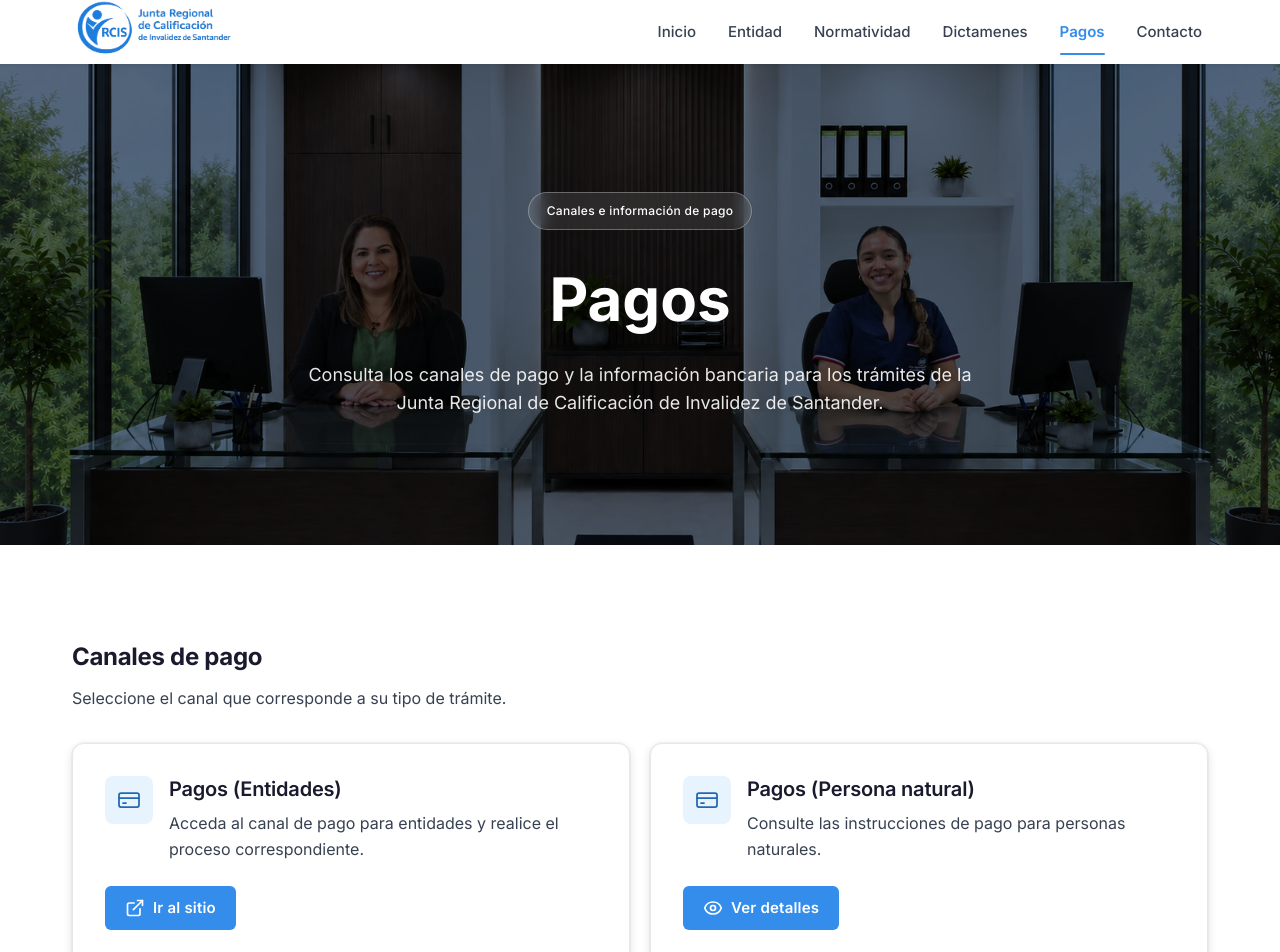
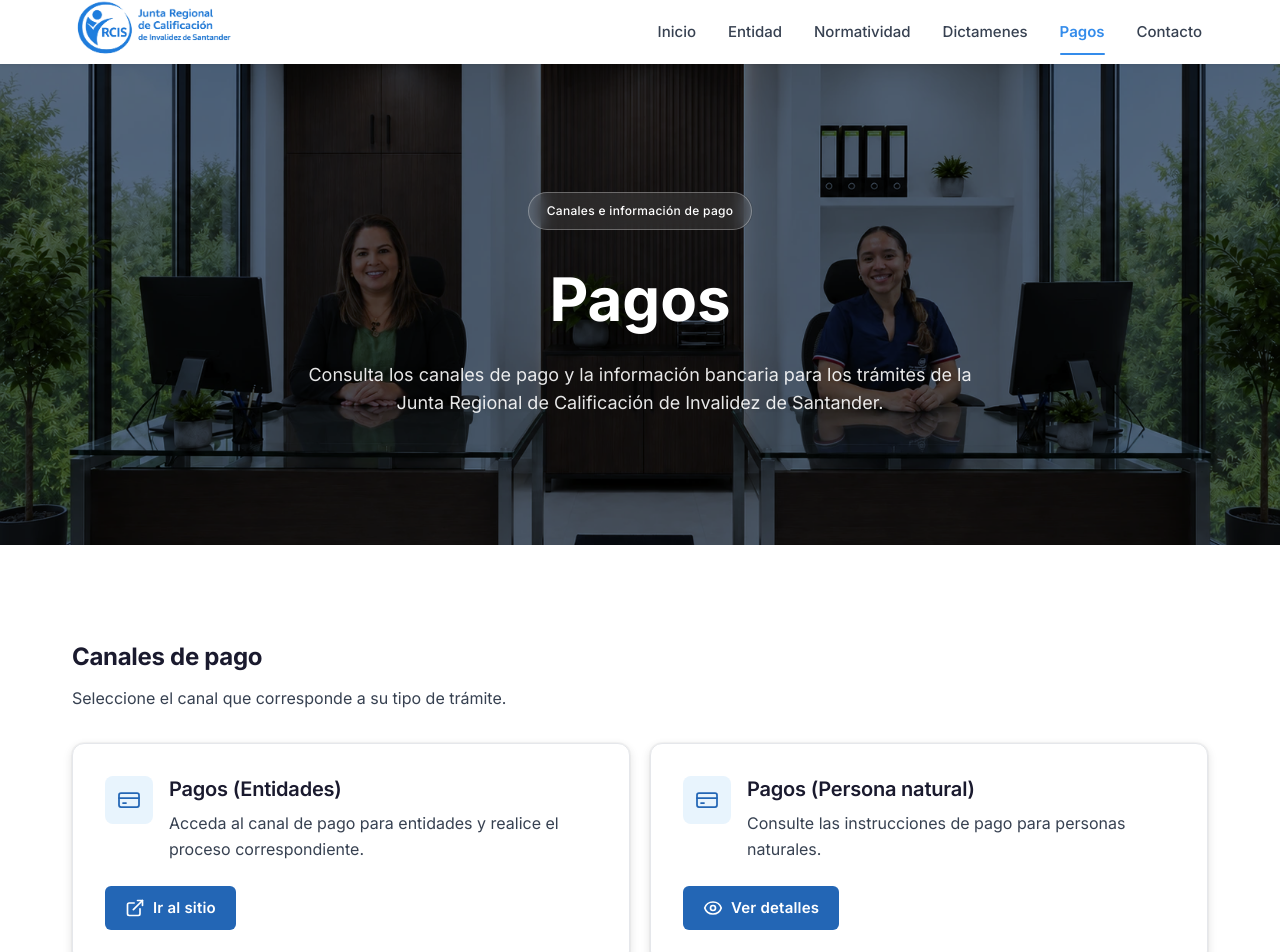
Before and after one commit to gabrielurgomez/junta-web, a Next.js app: page /pagos in a window 1280 px wide. Shown: the top 952 px of the page. Built offline with nearby package versions, Linux system fonts and the light colour scheme.

Commit message:
comments

```diff
--- a/src/app/components/CanalesPago.client.tsx
+++ b/src/app/components/CanalesPago.client.tsx
@@ -106,7 +106,7 @@ const CanalesPagoClient = () => {
     useState(false);
 
   const clasesAccion =
-    "bg-primary-400 hover:bg-primary-500 focus-visible:ring-primary-400/30 inline-flex min-h-11 w-full items-center justify-center gap-2 rounded-md px-5 py-3 text-[0.9375rem] leading-tight font-semibold tracking-[0.2px] text-white transition-all duration-200 focus-visible:ring-3 focus-visible:outline-none sm:w-auto";
+    "bg-primary-600 hover:bg-primary-700 focus-visible:outline-primary-700 inline-flex min-h-11 w-full items-center justify-center gap-2 rounded-md px-5 py-3 text-[0.9375rem] leading-tight font-semibold tracking-[0.2px] text-white transition-all duration-200 focus-visible:outline-2 focus-visible:outline-offset-2 sm:w-auto";
 
   return (
     <>
--- a/src/app/components/ModalDetallesPagoPersonaNatural.tsx
+++ b/src/app/components/ModalDetallesPagoPersonaNatural.tsx
@@ -66,7 +66,7 @@ const DetallesPagoPersonaNatural = ({
         <button
           type="button"
           onClick={onClose}
-          className="border-primary-400 text-primary-700 hover:bg-primary-50 focus-visible:ring-primary-400/30 min-h-11 w-full rounded-md border px-5 py-3 text-sm font-semibold transition-colors focus-visible:ring-3 focus-visible:outline-none sm:w-auto"
+          className="border-primary-400 text-primary-700 hover:bg-primary-50 focus-visible:outline-primary-700 min-h-11 w-full rounded-md border px-5 py-3 text-sm font-semibold transition-colors focus-visible:outline-2 focus-visible:outline-offset-2 sm:w-auto"
         >
           Cerrar
         </button>
```
